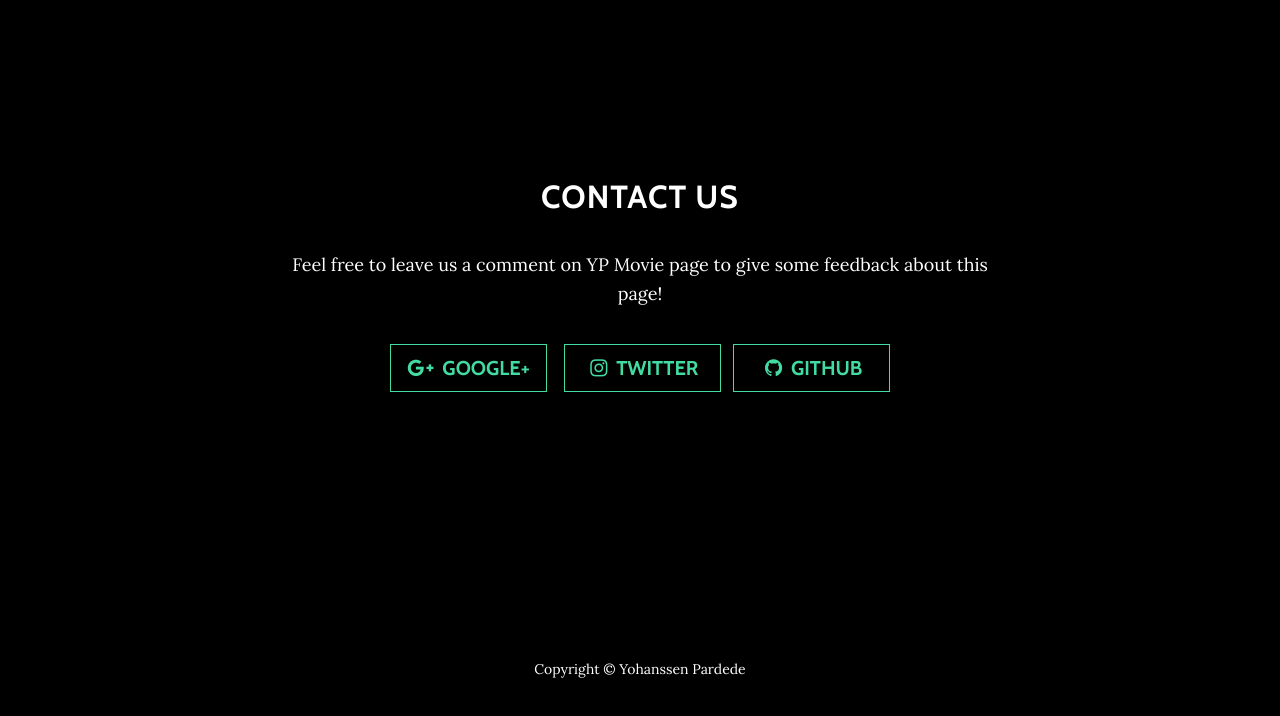
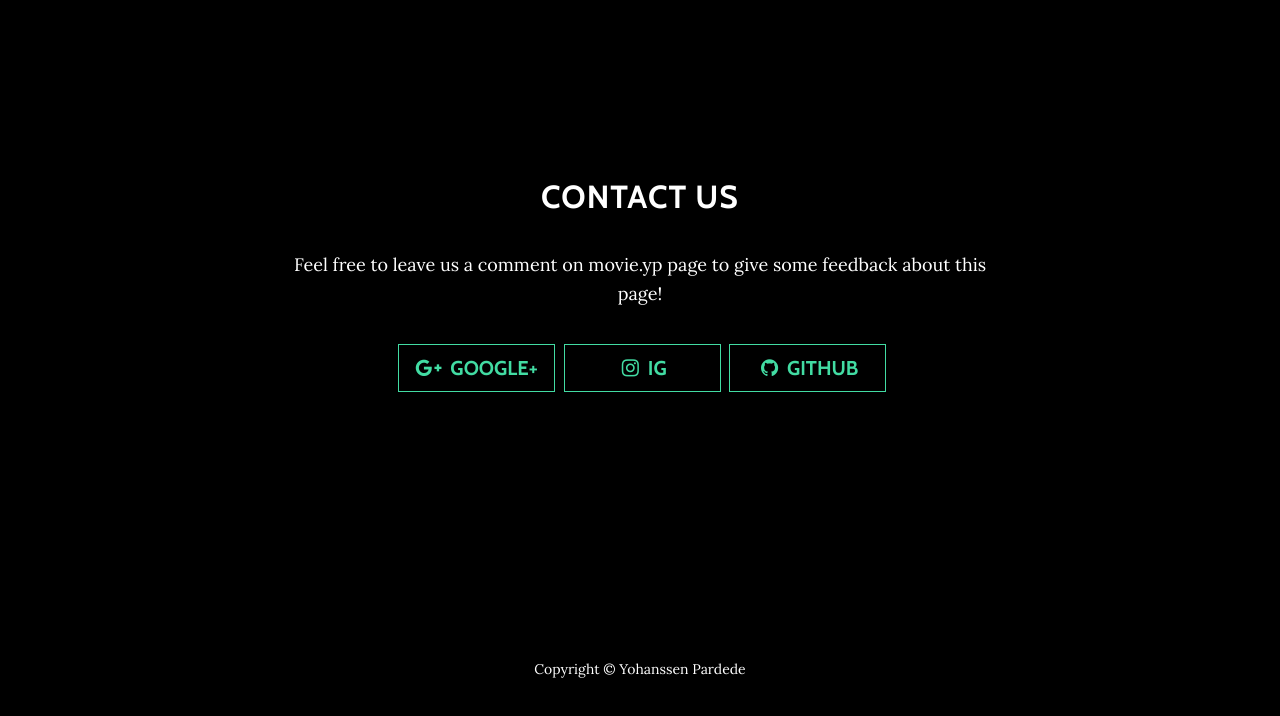
Before and after one commit to YohanssenPardede/YP-Movies, a website: page index.html in a window 1280 px wide. Shown: the part 1982-2698 px from the top of the page. Drawn offline with nearby package versions, Linux system fonts and the light colour scheme.

Commit message:
Update index.html

```diff
--- a/index.html
+++ b/index.html
@@ -6,7 +6,7 @@
       name="viewport"
       content="width=device-width, initial-scale=1.0, shrink-to-fit=no"
     />
-    <title>YP Movie</title>
+    <title>movie.yp</title>
     <link rel="stylesheet" href="assets/bootstrap/css/bootstrap.min.css" />
     <link
       rel="stylesheet"
@@ -25,7 +25,7 @@
       id="mainNav"
     >
       <div class="container">
-        <a class="navbar-brand js-scroll-trigger" href="#">YP MOVIE</a
+        <a class="navbar-brand js-scroll-trigger" href="#">movie.yp</a
         ><button
           data-toggle="collapse"
           class="navbar-toggler navbar-toggler-right"
@@ -63,7 +63,7 @@
         <div class="container">
           <div class="row">
             <div class="col-lg-8 mx-auto">
-              <h1 class="brand-heading">YP MOVIE</h1>
+              <h1 class="brand-heading">movie.yp</h1>
               <h3 class="intro-text">Search your Favorite Movie Here</h3>
               <a class="btn btn-link btn-circle" role="button" href="#about"
                 ><i class="fa fa-angle-double-down animated"></i
@@ -159,11 +159,12 @@
           <div class="col-lg-8 mx-auto">
             <h2>Contact us</h2>
             <p>
-              Feel free to leave us a comment on YP Movie page to give some
+              Feel free to leave us a comment on movie.yp page to give some
               feedback about this page!
             </p>
             <ul class="list-inline banner-social-buttons">
-              <li class="list-inline-item" href = "mailto: yohanssenpardede@gmail.com">
+              <a href = "mailto: yohanssenpardede@gmail.com" target="blank">
+                <li class="list-inline-item" >
                 &nbsp;<button
                   class="btn btn-primary btn-lg btn-default"
                   type="button"
@@ -171,17 +172,19 @@
                   <i class="fa fa-google-plus fa-fw"></i
                   ><span class="network-name">&nbsp; Google+</span>
                 </button>
-              </li>
+              </li></a>
+              <a href="https://www.instagram.com/yohanssen_p/" target="blank">
               <li class="list-inline-item">
                 &nbsp;<button
                   class="btn btn-primary btn-lg btn-default"
                   type="button"
                 >
-                  <i class="fa fa-instagram fa-fw" href="https://www.instagram.com/yohanssen_p/" target="blank"></i
-                  ><span class="network-name">&nbsp;Twitter</span>
+                  <i class="fa fa-instagram fa-fw" ></i
+                  ><span class="network-name">&nbsp;IG</span>
                 </button>
-              </li>
-              <li class="list-inline-item" href = "https://github.com/YohanssenPardede" target="blank">
+              </li> </a>
+              <a href = "https://github.com/YohanssenPardede" target="blank">
+              <li class="list-inline-item" >
                 &nbsp;<button
                   class="btn btn-primary btn-lg btn-default"
                   type="button"
@@ -189,7 +192,7 @@
                   <i class="fa fa-github fa-fw"></i
                   ><span class="network-name">&nbsp;github</span>
                 </button>
-              </li>
+              </li></a>
             </ul>
           </div>
         </div>
```
